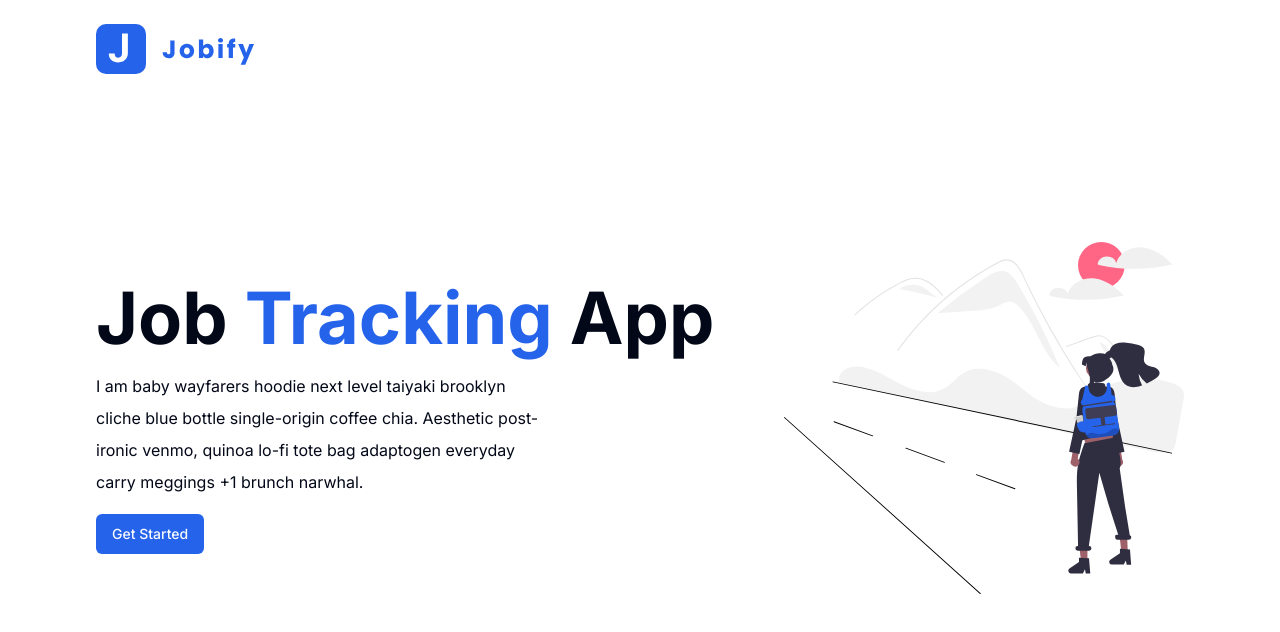
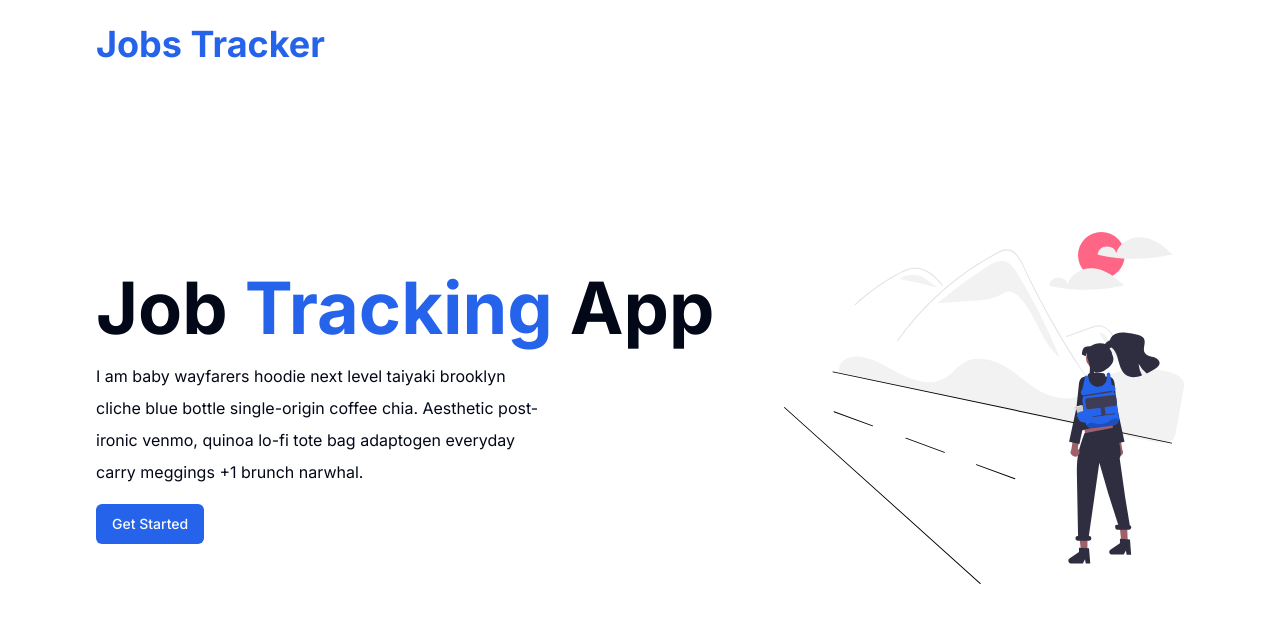
Before and after one commit to bimo-10/jobs-tracker, a Next.js app: page / in a window 1280 px wide. Shown: the top 632 px of the page. Built offline with nearby package versions, Linux system fonts and the light colour scheme.

Commit message:
mengubah logo page

```diff
--- a/src/app/page.tsx
+++ b/src/app/page.tsx
@@ -7,7 +7,8 @@
   return (
     <main>
       <header className="max-w-6xl mx-auto px-4 sm:px-8 py-6 ">
-        <Image src={Logo} alt="logo" />
+        {/* <Image src={Logo} alt="logo" /> */}
+        <h1 className="text-4xl text-primary font-bold">Jobs Tracker</h1>
       </header>
       <section className="max-w-6xl mx-auto px-4 sm:px-8 h-screen -mt-20 grid lg:grid-cols-[1fr,400px] items-center">
         <div>
```
